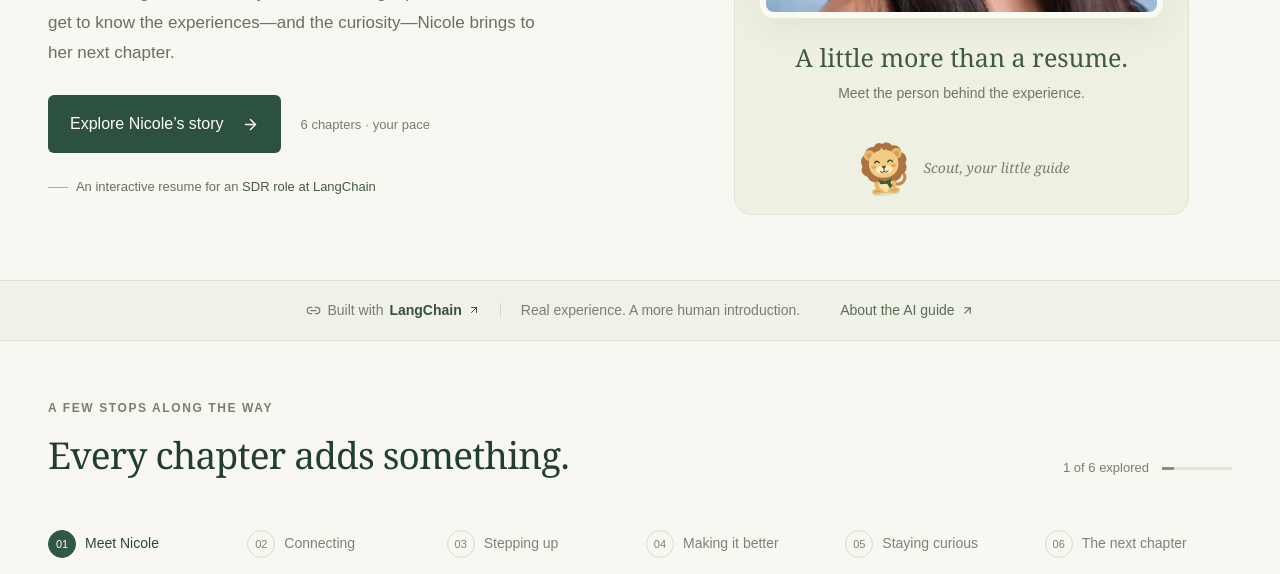
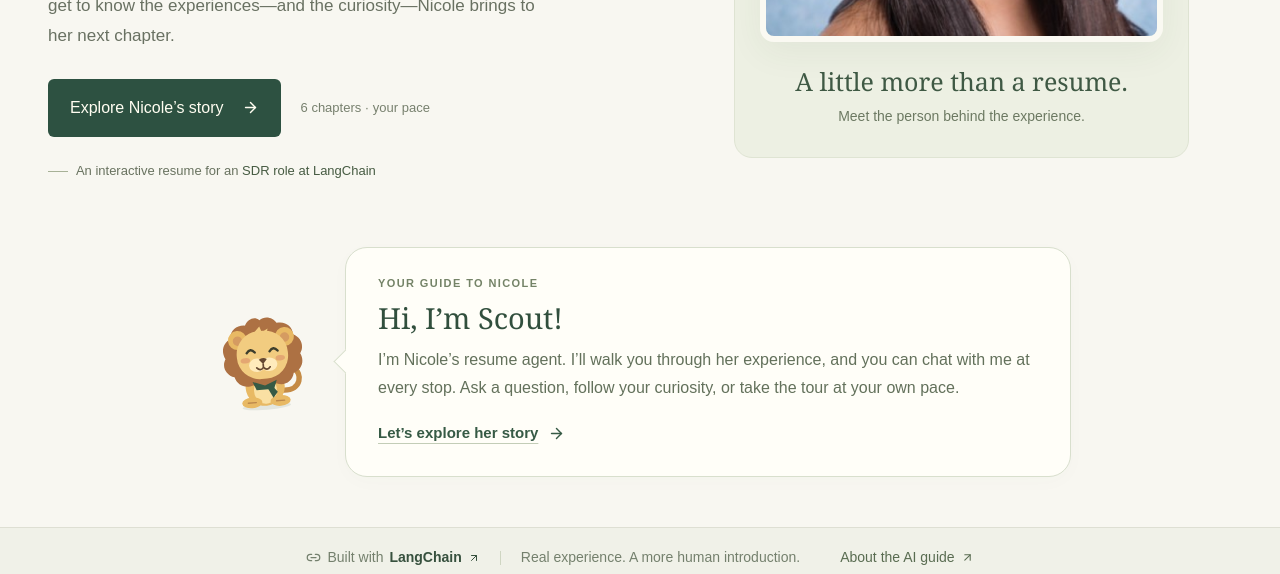
Before and after one commit to nikki46/resume-agent, a Next.js app: page / in a window 1280 px wide. Shown: the part 580-1154 px from the top of the page. Built offline with nearby package versions, Linux system fonts and the light colour scheme; no server answers.

Commit message:
Introduce Scout in a separate welcome speech bubble

```diff
--- a/app/globals.css
+++ b/app/globals.css
@@ -103,14 +103,25 @@ footer p,footer button{font-size:13px}
 @media print{.resume-page h1{font-size:32px}.resume-page h2{font-size:19px}.resume-entry-title h3{font-size:12px}.resume-entry-title span,.resume-page header p{font-size:10px}.resume-page p,.resume-page li{font-size:10px}}
 
 /* A personal introduction, with Scout in a supporting role. */
-.portrait-card{position:relative;margin:0 auto;width:100%;max-width:455px;padding:25px 25px 110px;background:#edf0e3;border:1px solid #dfe4d3;border-radius:220px 220px 18px 18px}
+.portrait-card{position:relative;margin:0 auto;width:100%;max-width:455px;padding:25px 25px 30px;background:#edf0e3;border:1px solid #dfe4d3;border-radius:220px 220px 18px 18px}
 .portrait-frame{overflow:hidden;border-radius:190px 190px 14px 14px;border:6px solid #faf9f2;box-shadow:0 10px 35px #304f3410}
 .portrait-frame img{display:block;width:100%;height:auto;aspect-ratio:1;object-fit:cover}
 .portrait-card figcaption{padding:23px 4px 0;text-align:center}
 .portrait-caption{font-family:Georgia,serif;font-size:25px;line-height:1.3;display:block;color:#3f5944}
 .portrait-note{display:block;font-size:14px;color:#6c7962;line-height:1.6;margin-top:8px}
 .portrait-decoration{position:absolute;right:13px;top:29px;color:#a58b43;font-size:48px;transform:rotate(15deg)}
-.portrait-guide{position:absolute;bottom:15px;left:0;right:0;display:flex;align-items:center;justify-content:center;gap:8px}
-.portrait-guide svg{width:62px;height:62px;transform:rotate(-5deg)}
-.portrait-guide span{font-family:Georgia,serif;font-size:14px;font-style:italic;color:#778268}
-@media(max-width:760px){.portrait-card{max-width:400px;padding:20px 20px 92px}.portrait-caption{font-size:23px}.portrait-note{font-size:13px}.portrait-guide{bottom:12px}.portrait-guide svg{width:55px;height:55px}.portrait-decoration{font-size:38px;right:12px;top:25px}}
+@media(max-width:760px){.portrait-card{max-width:400px;padding:20px 20px 25px}.portrait-caption{font-size:23px}.portrait-note{font-size:13px}.portrait-decoration{font-size:38px;right:12px;top:25px}}
+
+/* Scout greets visitors in his own conversation bubble. */
+.guide-introduction{display:flex;align-items:center;justify-content:center;gap:28px;padding-bottom:50px;max-width:930px}
+.guide-introduction-mascot{width:108px;flex-shrink:0;align-self:center}
+.guide-introduction-mascot svg{display:block;width:100%;height:auto;transform:rotate(-5deg)}
+.guide-speech-bubble{position:relative;background:#fffef8;border:1px solid #d8dfcd;border-radius:22px;padding:27px 32px;box-shadow:0 5px 20px #304f3405}
+.guide-speech-bubble:before{content:"";position:absolute;left:-9px;top:calc(50% - 9px);width:17px;height:17px;background:#fffef8;border-left:1px solid #d8dfcd;border-bottom:1px solid #d8dfcd;transform:rotate(45deg)}
+.guide-introduction-label{display:block;font-size:11px;letter-spacing:1.4px;color:#748367;font-weight:600;margin-bottom:8px}
+.guide-speech-bubble h2{font:29px/1.25 Georgia,serif;color:#314f3d;margin-bottom:10px}
+.guide-speech-bubble p{font-size:16px;line-height:1.75;color:#63715b;max-width:660px}
+.guide-introduction-action{display:inline-flex;align-items:center;gap:10px;font-size:15px;font-weight:600;margin-top:15px;padding:5px 0;color:#365a45;text-decoration:underline;text-underline-offset:5px;text-decoration-color:#c3cdb7}
+.guide-introduction-action:hover{color:#193c2b;text-decoration-color:currentColor}
+@media(max-width:760px){.guide-introduction{gap:17px;align-items:flex-start;padding-bottom:35px}.guide-introduction-mascot{width:64px;align-self:flex-start;margin-top:31px}.guide-speech-bubble{padding:22px 20px;border-radius:17px}.guide-speech-bubble:before{top:52px}.guide-speech-bubble h2{font-size:26px}.guide-introduction-label{font-size:10px;line-height:1.6}.guide-speech-bubble p{font-size:16px}.guide-introduction-action{font-size:14px;text-align:left;line-height:1.6}}
+@media(max-width:420px){.guide-introduction{display:block;position:relative;padding-top:62px}.guide-introduction-mascot{position:absolute;top:-8px;left:13px;width:76px;margin:0}.guide-speech-bubble{padding:23px}.guide-speech-bubble:before{top:-9px;left:42px;transform:rotate(135deg)}.guide-speech-bubble h2{font-size:28px}}
--- a/components/journey-art.tsx
+++ b/components/journey-art.tsx
@@ -1,10 +1,7 @@
-import ScoutLion from "./scout-lion";
-
 export default function JourneyArt() {
   return <figure className="portrait-card">
     <div className="portrait-decoration" aria-hidden="true">✳</div>
     <div className="portrait-frame"><img src="/nicole-leon.jpeg" alt="Nicole Leon smiling" width={400} height={400} fetchPriority="high"/></div>
     <figcaption><span className="portrait-caption">A little more than a resume.</span><span className="portrait-note">Meet the person behind the experience.</span></figcaption>
-    <div className="portrait-guide"><ScoutLion happy/><span>Scout, your little guide</span></div>
   </figure>;
 }
--- a/components/scout-experience.tsx
+++ b/components/scout-experience.tsx
@@ -64,6 +64,15 @@ export default function ScoutExperience() {
         </div>
         <JourneyArt/>
       </section>
+      <section className="guide-introduction page-width" aria-labelledby="scout-introduction-title">
+        <div className="guide-introduction-mascot"><ScoutLion happy/></div>
+        <div className="guide-speech-bubble">
+          <span className="guide-introduction-label">YOUR GUIDE TO NICOLE</span>
+          <h2 id="scout-introduction-title">Hi, I’m Scout!</h2>
+          <p>I’m Nicole’s resume agent. I’ll walk you through her experience, and you can chat with me at every stop. Ask a question, follow your curiosity, or take the tour at your own pace.</p>
+          <button className="guide-introduction-action" onClick={() => go(0, true)}>Let’s explore her story <ArrowRight size={17}/></button>
+        </div>
+      </section>
       <div className="built-strip"><span><Link2 size={15}/> Built with <a href="https://www.langchain.com/" target="_blank" rel="noreferrer">LangChain <ArrowUpRight size={12}/></a></span><span className="strip-divider"/><span>Real experience. A more human introduction.</span><button onClick={() => setShowAbout(true)}>About the AI guide <ArrowUpRight size={13}/></button></div>
       <section id="journey" className="journey-section page-width" aria-labelledby="journey-title">
         <div className="section-heading"><div><div className="eyebrow muted">A FEW STOPS ALONG THE WAY</div><h2 id="journey-title">Every chapter adds something.</h2></div><span className="progress-label">{visited.length} of 6 explored <span className="progress-track"><span style={{ width: `${visited.length / 6 * 100}%` }}/></span></span></div>
```
